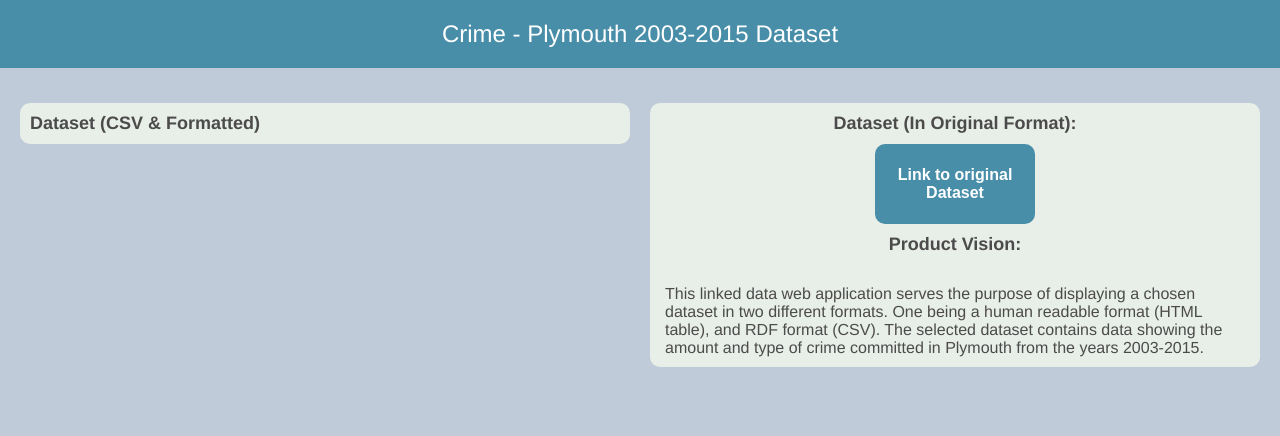
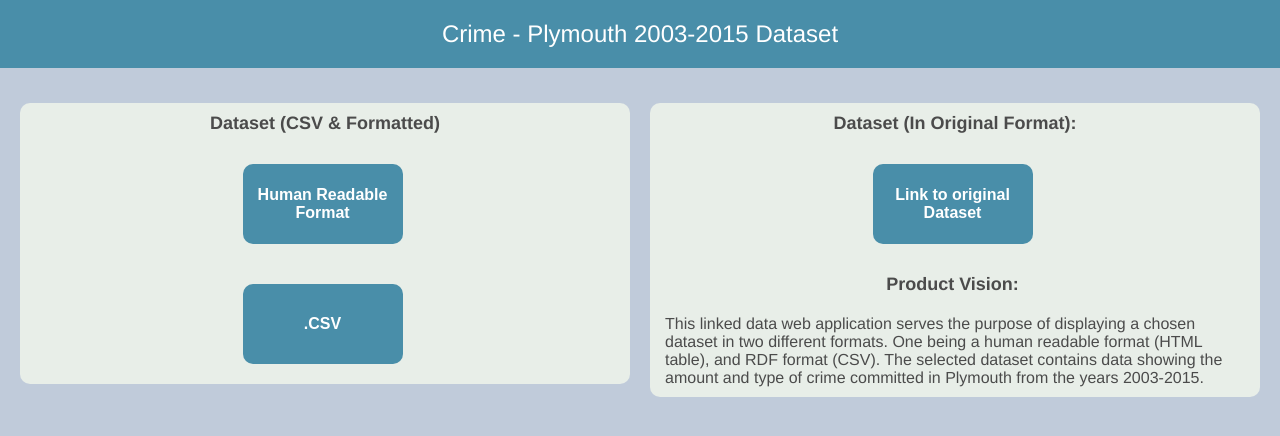
Before and after one commit to shaun-howarth/COMP-2001, a PHP site: page / in a window 1280 px wide. Shown: the top 436 px of the page. Run offline with PHP 8.4, Linux system fonts and the light colour scheme.

Commit message:
Have aligned and adjusted two remaining html buttons
Have now adjusted the two remaining buttons in the left body card. The "Human Readable Format" button will link to the data.php web page. The ".CSV" button will link the user to viewing the CSV crime data in a machine language view (a non-fomatted view). Will now start making data.php web page.

```diff
--- a/Web App/pages/assets/css/style.css
+++ b/Web App/pages/assets/css/style.css
@@ -31,7 +31,7 @@ body {
 
 
 .margin-space {
-    padding: 30px 10px 0px 5px;;
+    padding: 20px 10px 0px 5px;;
 }
 
 .title-text {
--- a/Web App/pages/index.php
+++ b/Web App/pages/index.php
@@ -22,9 +22,29 @@
 
 <div class="wrapper">
 
+    <div class="body-card">
 
-    <div class="body-card">
+        <div class="subtitle-align">
             <span class="subtitle-text">Dataset (CSV & Formatted)</span>
+        </div>
+
+
+        <div class="margin-space">
+            <div class="center-align">
+                <a href="">
+                    <button class="page-button">Human Readable Format</button>
+                </a>
+            </div>
+        </div>
+
+        <div class="margin-space">
+            <div class="center-align">
+                <a href="">
+                    <button class="page-button">.CSV</button>
+                </a>
+            </div>
+        </div>
+
     </div>
 
 
@@ -35,14 +55,19 @@
             <span class="subtitle-text">Dataset (In Original Format):</span>
         </div>
 
+
+        <div class="margin-space">
             <div class="center-align">
                 <a href="https://plymouth.thedata.place/dataset/crime/resource/26904f63-e13a-450c-85c7-954b66229871">
                     <button class="page-button">Link to original Dataset</button>
                 </a>
             </div>
+        </div>
 
+        <div class="margin-space">
             <div class="subtitle-align">
                 <span class="subtitle-text">Product Vision:</span>
+            </div>
         </div>
 
         <div class="margin-space">
```
Lines whose indentation alone changed are shown as unchanged.
